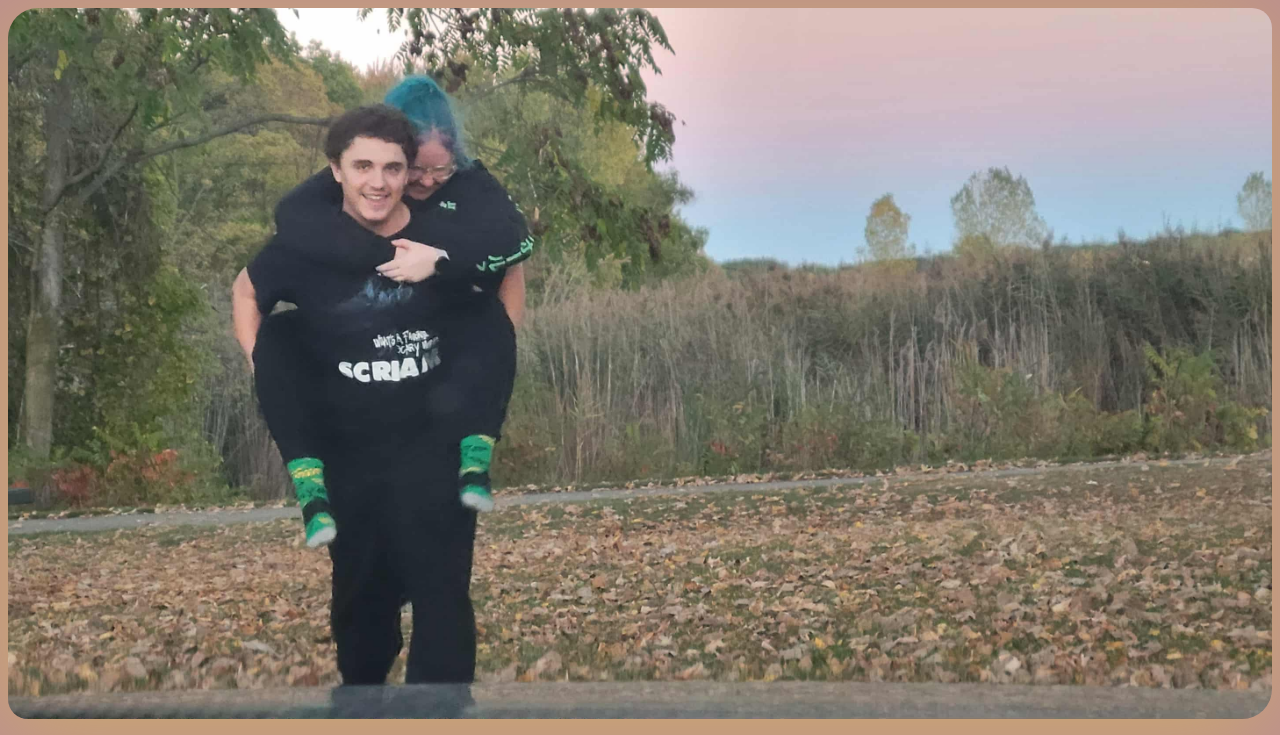
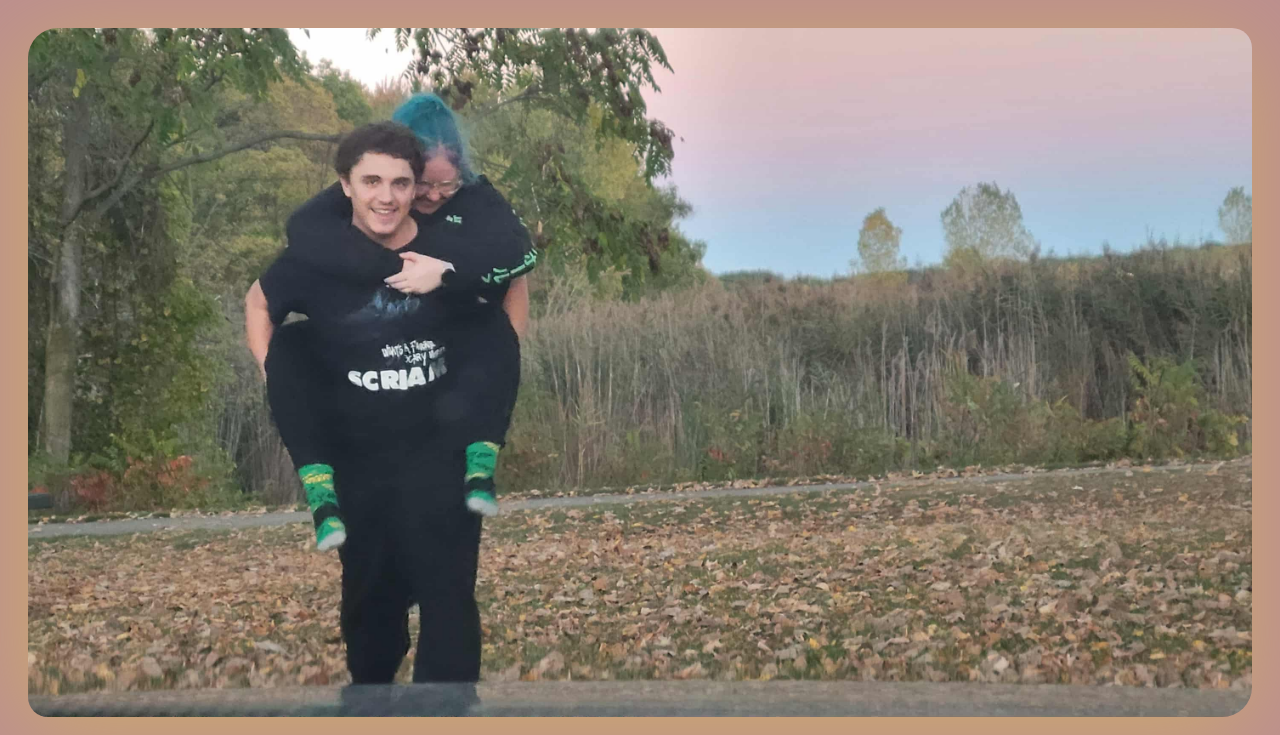
Before and after one commit to Rachel-Paul/Date-Ideas, a plain HTML site: page index.html in a window 1280 px wide. Shown: the top 735 px of the page. Drawn offline with Linux system fonts and the light colour scheme.

Commit message:
Update style.css

```diff
--- a/style.css
+++ b/style.css
@@ -1,6 +1,7 @@
 body {
     background-color:rosybrown;
     font-family:'Trebuchet MS', 'Lucida Sans Unicode', 'Lucida Grande', 'Lucida Sans', Arial, sans-serif;
+    padding: 20px 20px 30px 20px;
 }
 
 h2 {
```
